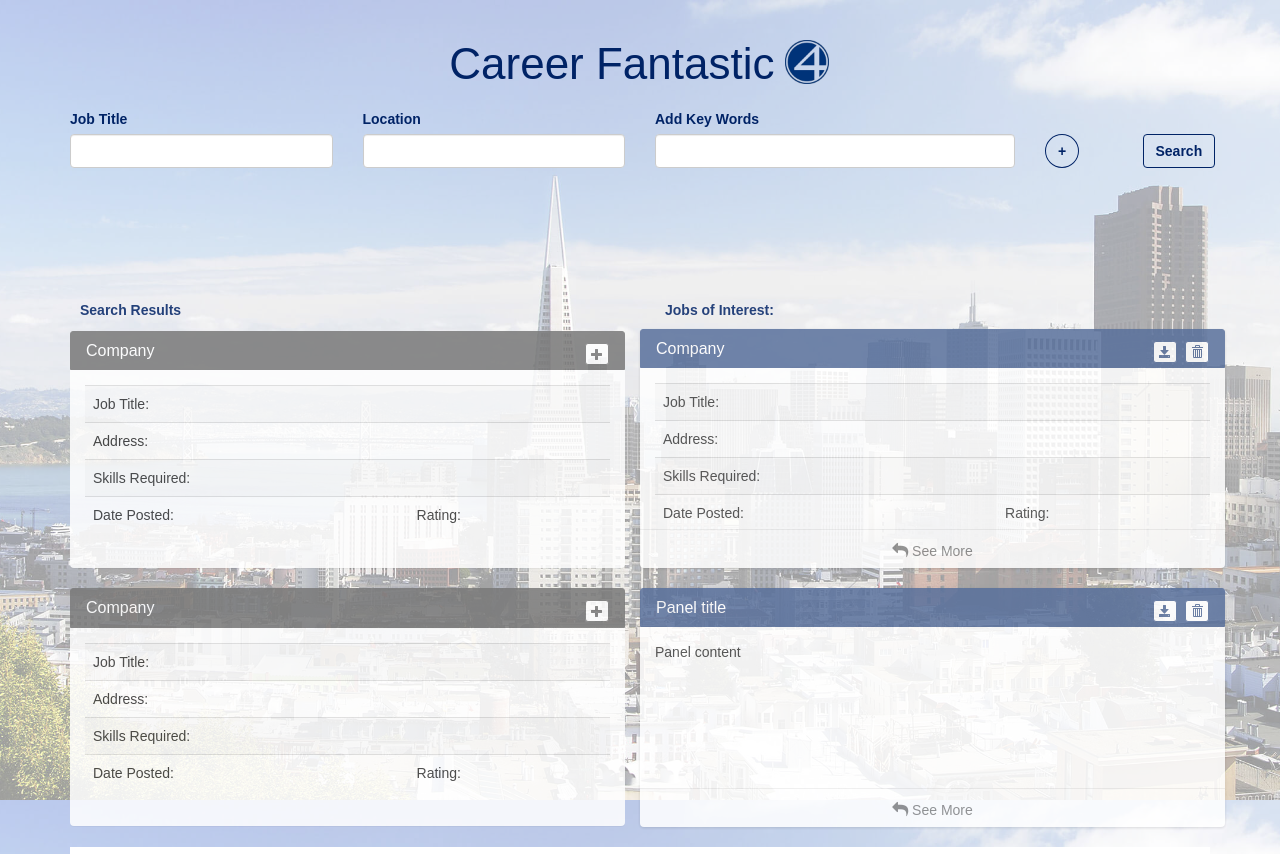
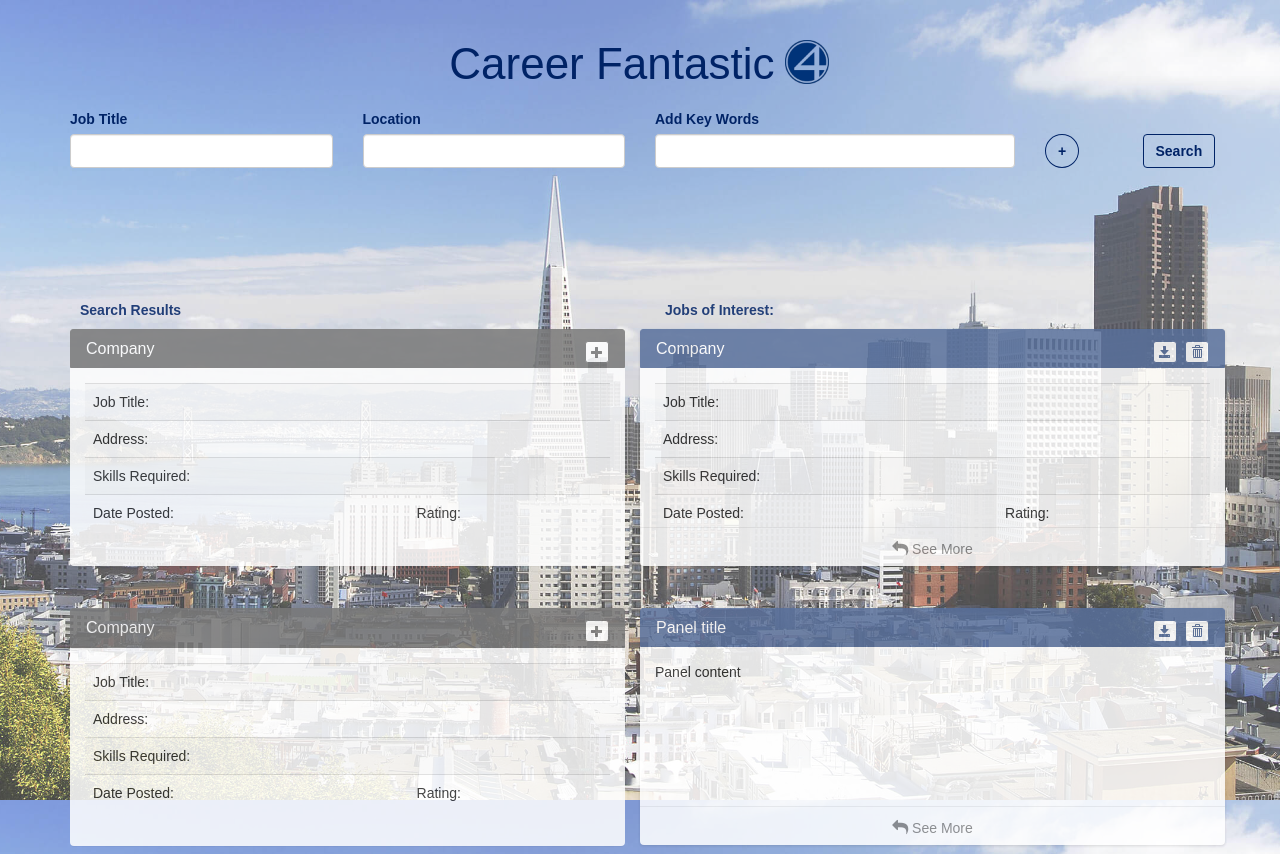
Before and after one commit to Fantastic4Career/CareerFantastic, a PHP site: page / in a window 1280 px wide. Shown: the top 854 px of the page. Run offline with PHP 8.4, Linux system fonts and the light colour scheme; some libraries are stand-ins or nearby versions.

Commit message:
fix opacity and layout

```diff
--- a/assets/css/styles.css
+++ b/assets/css/styles.css
@@ -32,7 +32,7 @@ body {
          -o-background-size: cover;
             background-size: cover;
 
-   background-color: hsla(0,0%,100%,0.60);
+   background-color: hsla(0,0%,100%,0.25);
    background-blend-mode: overlay;
 
    height: 100%;
@@ -67,12 +67,16 @@ h5.sub-head {
     color: #002366;
 }
 .panel-default{
-    margin-top: 12px;
+    margin: 10px 0 42px;
 }
 
 .panel-title {
-    color: white;
+    color: rgba(255, 255, 255, 1);
     font-weight: bold;
+}
+
+.panel-body {
+  color: rgba(0, 0, 0, .85);
 }
 
 .btn:hover,
@@ -133,7 +137,7 @@ h5.sub-head {
    -moz-perspective: 800px;
      -o-perspective: 800px;
         perspective: 800px;
-        margin-bottom: 259px;
+        margin-bottom: 279px;
 }
 /* flip the pane when hovered */
 .card-container:not(.manual-flip):hover .card,
@@ -217,7 +221,7 @@ background-color: #e1effe;
 }
 
 .manual-flip .panel-body {
-	height: 131px;
+	height: 129px;
 }
 
 .card .footer {
@@ -255,6 +259,10 @@ background-color: #e1effe;
   border: solid 10px white;
 }
 
+.container-footer{
+  height: 100px;
+}
+
 /*       Fix bug for IE      */
 @media screen and (-ms-high-contrast: active), (-ms-high-contrast: none) {
     .front, .back{
--- a/index.html
+++ b/index.html
@@ -221,7 +221,8 @@
         <div id="googleMap" style="width:100%;height:400px;"></div>
       </div>
   </div>
-
+  <div class="container-footer">
+  </div>
   </div>  <!-- end container -->
 
   <script src="https://code.jquery.com/jquery.js"></script>
```
